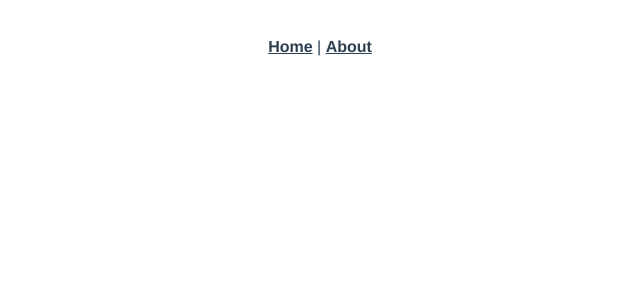
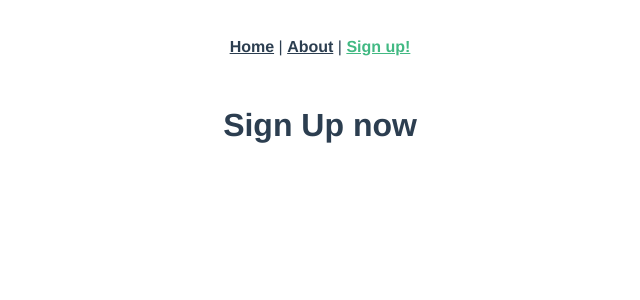
Before and after one commit to hhaurice/Herve_Haurice_7_240122, a Vue app in the folder frontend/: page /signup in a window 1280 px wide. Before the commit this address had no page. Shown: the top 300 px of the page, without its empty margins (320-960 px from the left). Built offline with nearby package versions, Linux system fonts and the light colour scheme.

Commit message:
Testing Vue router

```diff
--- a/frontend/src/App.vue
+++ b/frontend/src/App.vue
@@ -1,7 +1,8 @@
 <template>
   <nav>
     <router-link to="/">Home</router-link> |
-    <router-link to="/about">About</router-link>
+    <router-link to="/about">About</router-link> |
+    <router-link to="/signup">Sign up!</router-link>
   </nav>
   <div class="container">
     <router-view></router-view>
--- a/frontend/src/router/index.js
+++ b/frontend/src/router/index.js
@@ -1,5 +1,7 @@
 import { createRouter, createWebHistory } from "vue-router";
 import HomeView from "../views/HomeView.vue";
+import AboutView from "../views/AboutView.vue";
+import SignUp from "../views/SignUp.vue";
 
 const routes = [
   {
@@ -10,12 +12,13 @@ const routes = [
   {
     path: "/about",
     name: "about",
-    // route level code-splitting
-    // this generates a separate chunk (about.[hash].js) for this route
-    // which is lazy-loaded when the route is visited.
-    component: () =>
-      import(/* webpackChunkName: "about" */ "../views/AboutView.vue"),
+    component: AboutView
   },
+  {
+    path: "/signup",
+    name: "signup",
+    component: SignUp
+  }
 ];
 
 const router = createRouter({
--- /dev/null
+++ b/frontend/src/views/SignUp.vue
@@ -0,0 +1,5 @@
+<template>
+  <div class="signup">
+    <h1>Sign Up now</h1>
+  </div>
+</template>
```
